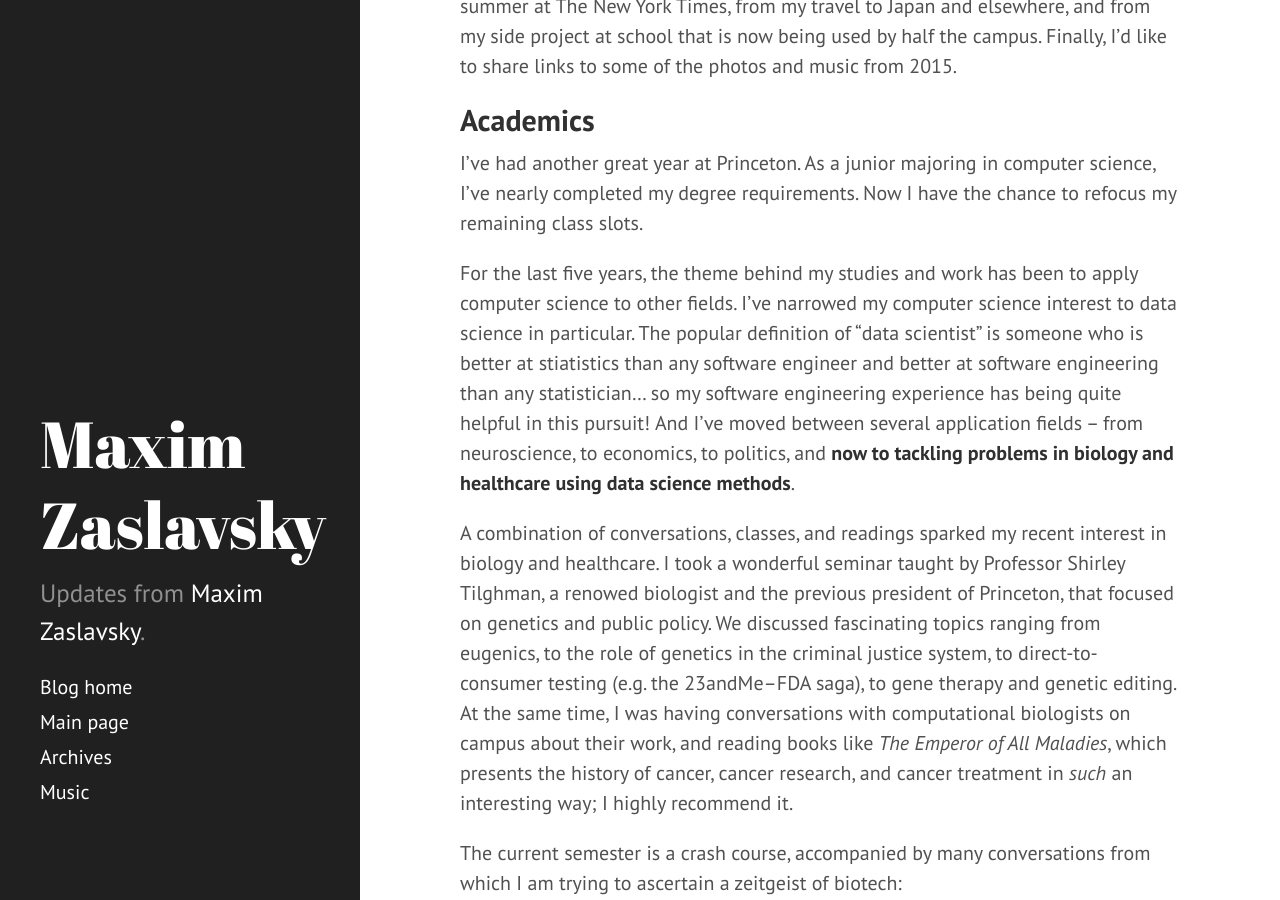
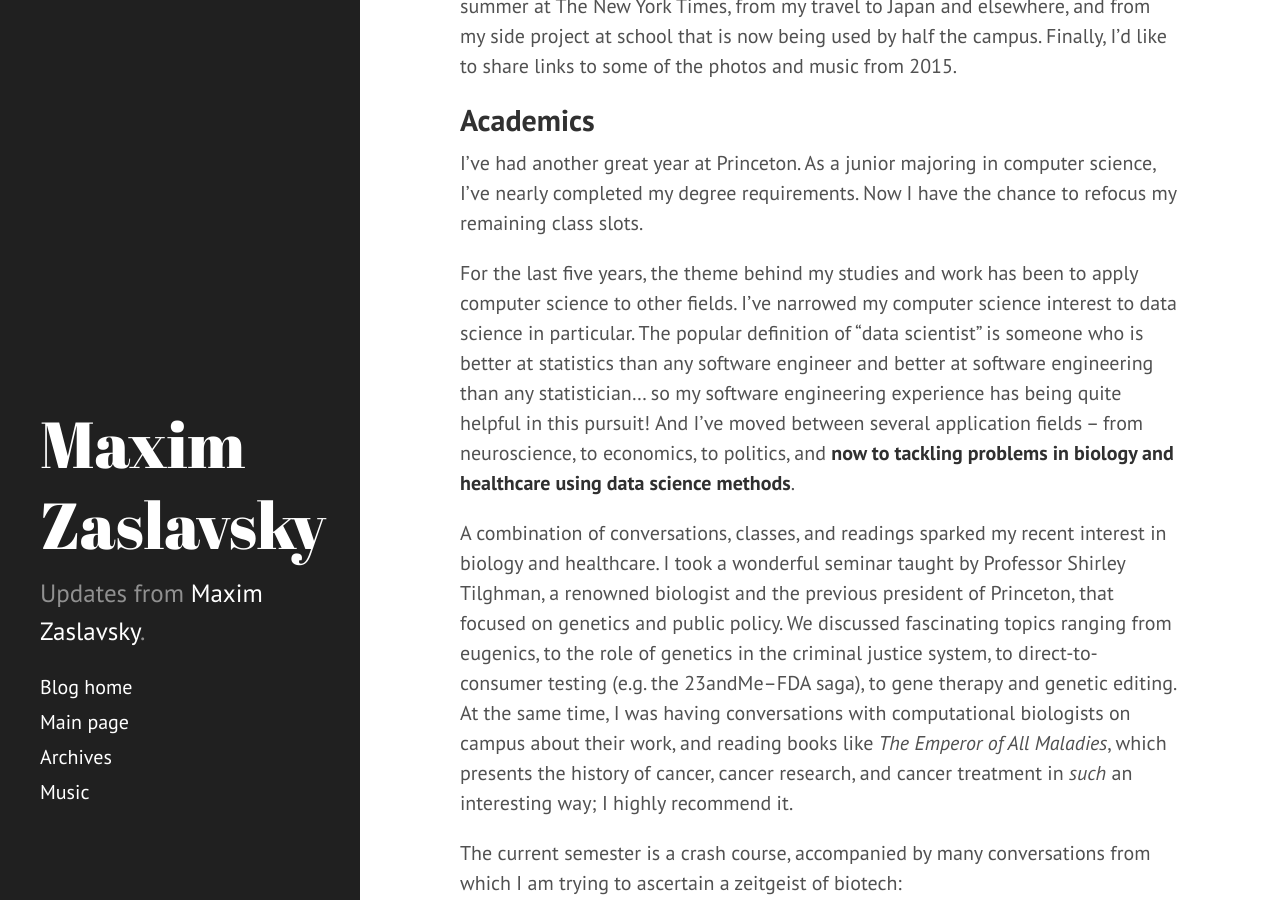
Before and after one commit to peterg17/blog, a Jekyll site: the page built from _posts/2016-03-26-maxims-2015.md, in a window 1280 px wide and 900 px high, scrolled down 419 px. Built offline with Jekyll 4.4.1, drawn with Linux system fonts in a browser that asks for light colours; Markdown is read by kramdown in place of the engine named in the settings.

Commit message:
fixed typos

```diff
--- a/_posts/2016-03-26-maxims-2015.md
+++ b/_posts/2016-03-26-maxims-2015.md
@@ -19,9 +19,9 @@ This year, I've refined my academic and career focus and gotten very interested
 
 I've had another great year at Princeton. As a junior majoring in computer science, I've nearly completed my degree requirements. Now I have the chance to refocus my remaining class slots.
 
-For the last five years, the theme behind my studies and work has been to apply computer science to other fields. I've narrowed my computer science interest to data science in particular. The popular definition of "data scientist" is someone who is better at stiatistics than any software engineer and better at software engineering than any statistician... so my software engineering experience has being quite helpful in this pursuit! And I've moved between several application fields -- from neuroscience, to economics, to politics, and **now to tackling problems in biology and healthcare using data science methods**.
+For the last five years, the theme behind my studies and work has been to apply computer science to other fields. I've narrowed my computer science interest to data science in particular. The popular definition of "data scientist" is someone who is better at statistics than any software engineer and better at software engineering than any statistician... so my software engineering experience has being quite helpful in this pursuit! And I've moved between several application fields -- from neuroscience, to economics, to politics, and **now to tackling problems in biology and healthcare using data science methods**.
 
-A combination of conversations, classes, and readings sparked my recent interest in biology and healthcare. I took a wonderful seminar taught by Professor Shirley Tilghman, a renowed biologist and the previous president of Princeton, that focused on genetics and public policy. We discussed fascinating topics ranging from eugenics, to the role of genetics in the criminal justice system, to direct-to-consumer testing (e.g. the 23andMe--FDA saga), to gene therapy and genetic editing. At the same time, I was having conversations with computational biologists on campus about their work, and reading books like *The Emperor of All Maladies*, which presents the history of cancer, cancer research, and cancer treatment in *such* an interesting way; I highly recommend it.
+A combination of conversations, classes, and readings sparked my recent interest in biology and healthcare. I took a wonderful seminar taught by Professor Shirley Tilghman, a renowned biologist and the previous president of Princeton, that focused on genetics and public policy. We discussed fascinating topics ranging from eugenics, to the role of genetics in the criminal justice system, to direct-to-consumer testing (e.g. the 23andMe--FDA saga), to gene therapy and genetic editing. At the same time, I was having conversations with computational biologists on campus about their work, and reading books like *The Emperor of All Maladies*, which presents the history of cancer, cancer research, and cancer treatment in *such* an interesting way; I highly recommend it.
 
 The current semester is a crash course, accompanied by many conversations from which I am trying to ascertain a zeitgeist of biotech:
 
```
